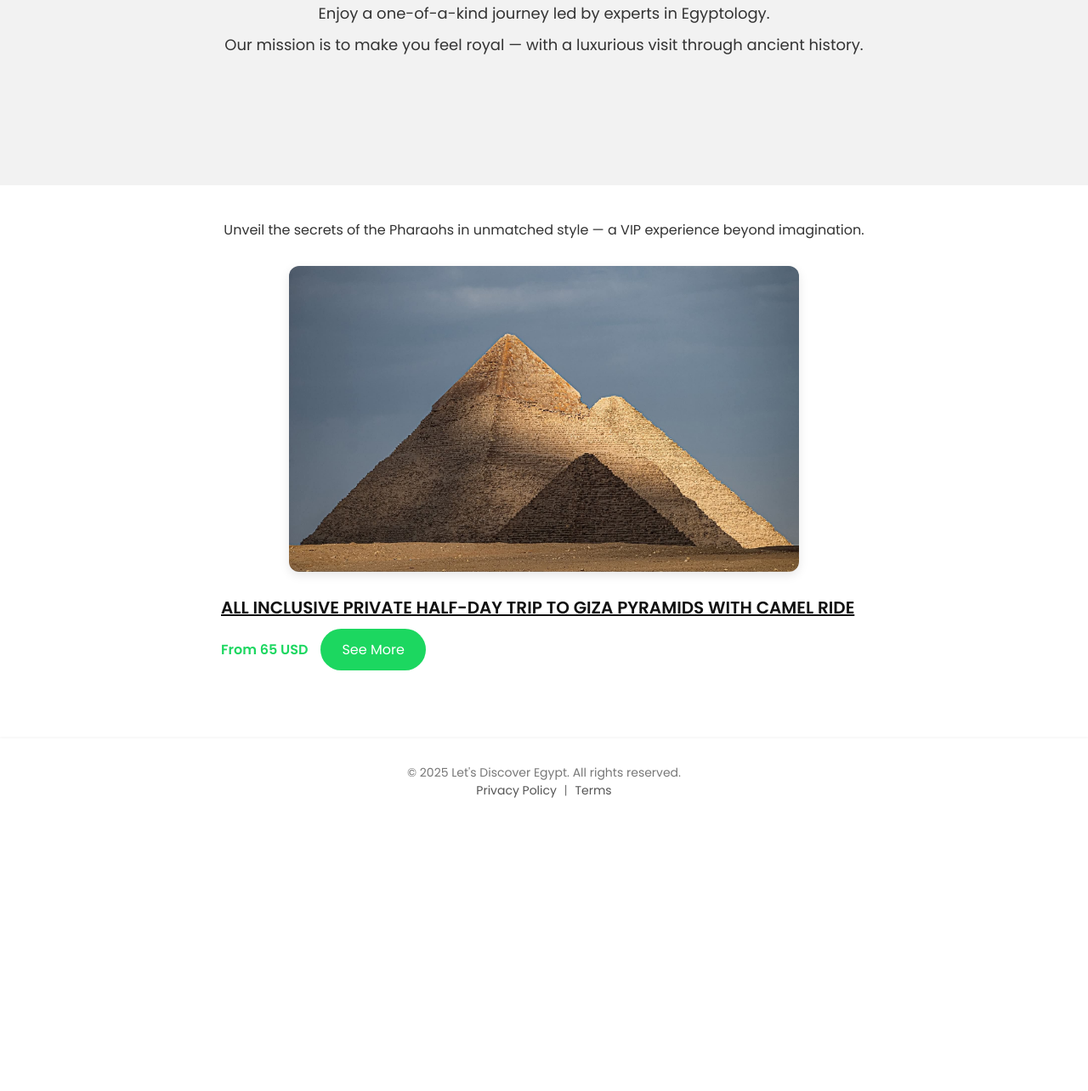
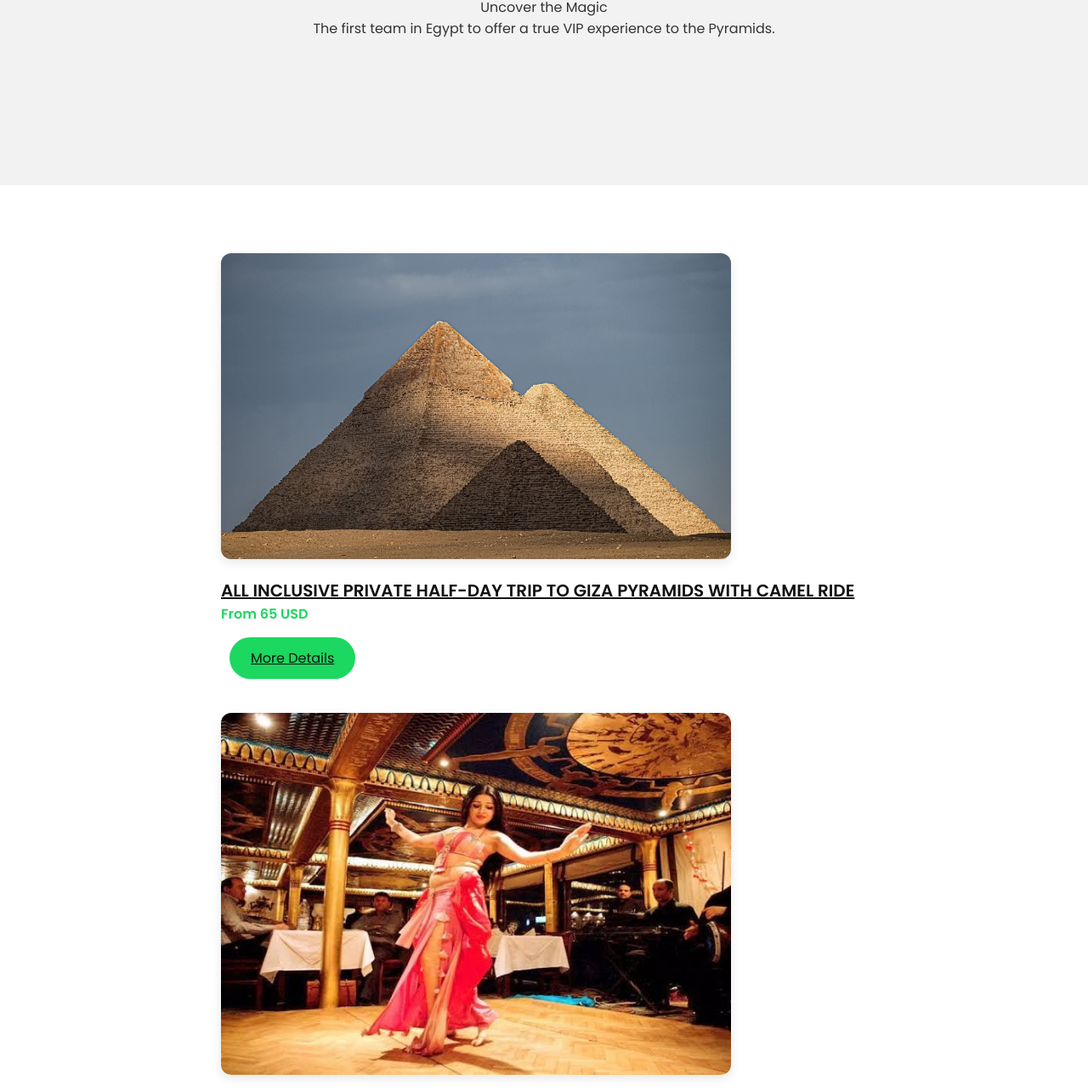
Before and after one commit to PyramigoLuxury/Pyramigo-Luxury-Tours.EGP, a plain HTML site: page index.html in a window 1280 px wide. Shown: the part 262-1546 px from the top of the page at 85% size. Before the commit the page ends 1233 px from the top, so only its background shows below. Drawn offline with Linux system fonts and the light colour scheme.

Commit message:
Update index.html

```diff
--- a/index.html
+++ b/index.html
@@ -15,12 +15,7 @@
   <link rel="stylesheet" href="https://cdnjs.cloudflare.com/ajax/libs/font-awesome/6.5.0/css/all.min.css">
 
   <style>
-    * {
-      box-sizing: border-box;
-      margin: 0;
-      padding: 0;
-    }
-
+    * { box-sizing: border-box; margin: 0; padding: 0; }
     body {
       font-family: 'Poppins', sans-serif;
       background: #ffffff;
@@ -55,10 +50,7 @@
       font-weight: 600;
     }
 
-    header h2 a {
-      text-decoration: none;
-      color: #333;
-    }
+    header h2 a { text-decoration: none; color: #333; }
 
     .sidebar {
       position: fixed;
@@ -70,7 +62,6 @@
       transition: left 0.3s ease;
       z-index: 11;
     }
-
     .sidebar.active { left: 0; }
 
     .sidebar a {
@@ -82,15 +73,7 @@
       font-size: 16px;
     }
 
-    .sidebar a i {
-      margin-right: 8px;
-    }
-
-    .sidebar a:hover {
-      background: #444;
-      padding-left: 10px;
-      transition: all 0.3s ease;
-    }
+    .sidebar a i { margin-right: 8px; }
 
     .overlay {
       display: none;
@@ -100,10 +83,7 @@
       background: rgba(0,0,0,0.3);
       z-index: 10;
     }
-
-    .overlay.active {
-      display: block;
-    }
+    .overlay.active { display: block; }
 
     .hero {
       background: #f2f2f2;
@@ -118,12 +98,6 @@
     .hero-text h1 {
       font-size: 36px;
       font-weight: bold;
-      margin-bottom: 10px;
-    }
-
-    .hero-text p {
-      font-size: 18px;
-      font-weight: 300;
       margin-bottom: 10px;
     }
 
@@ -148,9 +122,28 @@
       transition: background 0.3s ease;
     }
 
-    .btn:hover {
-      background: #14b150;
+    .btn:hover { background: #14b150; }
+
+    .tour-section {
+      margin-top: 40px;
+      text-align: left;
     }
+
+    .tour-section img {
+      width: 100%;
+      max-width: 600px;
+      border-radius: 12px;
+      box-shadow: 0 4px 12px rgba(0,0,0,0.1);
+    }
+
+    .tour-section h3 {
+      font-size: 20px;
+      margin-top: 15px;
+      color: #111;
+    }
+
+    .tour-section a { color: #111; text-decoration: underline; }
+    .tour-section a:hover { color: #1cd760; }
 
     footer {
       text-align: center;
@@ -161,45 +154,14 @@
       margin-top: 40px;
       box-shadow: 0 -1px 3px rgba(0, 0, 0, 0.05);
     }
-
-    footer a {
-      color: #555;
-      text-decoration: none;
-      margin: 0 5px;
-    }
-
-    footer a:hover {
-      text-decoration: underline;
-    }
-
-    @media (max-width: 480px) {
-      header h2 {
-        font-size: 16px;
-      }
-
-      .hero-text h1 {
-        font-size: 26px;
-      }
-
-      .hero-text p {
-        font-size: 14px;
-      }
-
-      .btn {
-        font-size: 14px;
-        padding: 10px 20px;
-      }
-    }
   </style>
 </head>
 
 <body>
 
   <div class="overlay" id="overlay" onclick="closeMenu()"></div>
-
   <div class="sidebar" id="sidebar">
     <a href="index.html"><i class="fas fa-home"></i> Home</a>
-    <a href="about.html"><i class="fas fa-info-circle"></i> About Us</a>
     <a href="tours.html"><i class="fas fa-map-marked-alt"></i> Tours</a>
     <a href="contact.html"><i class="fas fa-phone"></i> Contact</a>
   </div>
@@ -213,64 +175,45 @@
     <div class="hero-text">
       <h1>LET'S DISCOVER EGYPT</h1>
       <p>Uncover the Magic</p>
-      <p>Enjoy a one-of-a-kind journey led by experts in Egyptology.</p>
-      <p>Our mission is to make you feel royal — with a luxurious visit through ancient history.</p>
+      <p>The first team in Egypt to offer a true VIP experience to the Pyramids.</p>
     </div>
   </div>
 
   <div class="main">
-    <p>Unveil the secrets of the Pharaohs in unmatched style — a VIP experience beyond imagination.</p>
+    <!-- Pyramids Tour -->
+    <div class="tour-section">
+      <img src="pyramids-sunset.jpg" alt="Pyramids Tour">
+      <h3><a href="pyramids.html">ALL INCLUSIVE PRIVATE HALF-DAY TRIP TO GIZA PYRAMIDS WITH CAMEL RIDE</a></h3>
+      <p style="color:#1cd760;font-weight:bold;">From 65 USD</p>
+      <a href="pyramids.html" class="btn">More Details</a>
+    </div>
 
-    <div style="margin-top: 30px;">
-      <img
-        src="pyramids-sunset.jpg"
-        alt="Private Camel Ride Tour at the Pyramids of Giza"
-        loading="lazy"
-        style="width: 100%; max-width: 600px; border-radius: 12px; box-shadow: 0 4px 12px rgba(0,0,0,0.1);"
-      >
-
-      <div style="margin-top: 20px; text-align: left;">
-        <h3 style="font-size: 20px; color: #111;">
-          <a href="pyramids.html" style="color: #111; text-decoration: underline;">
-            ALL INCLUSIVE PRIVATE HALF-DAY TRIP TO GIZA PYRAMIDS WITH CAMEL RIDE
-          </a>
-        </h3>
-
-        <div style="margin-top: 10px; display: flex; align-items: center; gap: 15px; flex-wrap: wrap;">
-          <p style="font-size: 16px; color: #1cd760; font-weight: bold; margin: 0;">
-            From 65 USD
-          </p>
-          <a href="tours.html" class="btn" style="margin: 0;">See More</a>
-        </div>
-      </div>
+    <!-- Nile Cruise Tour (placed directly under Pyramids) -->
+    <div class="tour-section">
+      <img src="nile-cover.jpeg" alt="Nile Cruise">
+      <h3><a href="nile-cruise.html">EVENING DINNER NILE CRUISE IN CAIRO</a></h3>
+      <p style="color:#1cd760;font-weight:bold;">From 55 USD</p>
+      <a href="nile-cruise.html" class="btn">More Details</a>
     </div>
   </div>
 
   <footer>
     <p>&copy; 2025 Let's Discover Egypt. All rights reserved.</p>
-    <p>
-      <a href="privacy.html">Privacy Policy</a> |
-      <a href="terms.html">Terms</a>
-    </p>
   </footer>
 
   <script>
     function toggleMenu() {
-      const body = document.body;
       const sidebar = document.getElementById("sidebar");
       const overlay = document.getElementById("overlay");
-
       sidebar.classList.toggle("active");
       overlay.classList.toggle("active");
-      body.style.overflow = sidebar.classList.contains("active") ? "hidden" : "auto";
+      document.body.style.overflow = sidebar.classList.contains("active") ? "hidden" : "auto";
     }
-
     function closeMenu() {
       document.getElementById("sidebar").classList.remove("active");
       document.getElementById("overlay").classList.remove("active");
       document.body.style.overflow = "auto";
     }
   </script>
-
 </body>
 </html>
```
